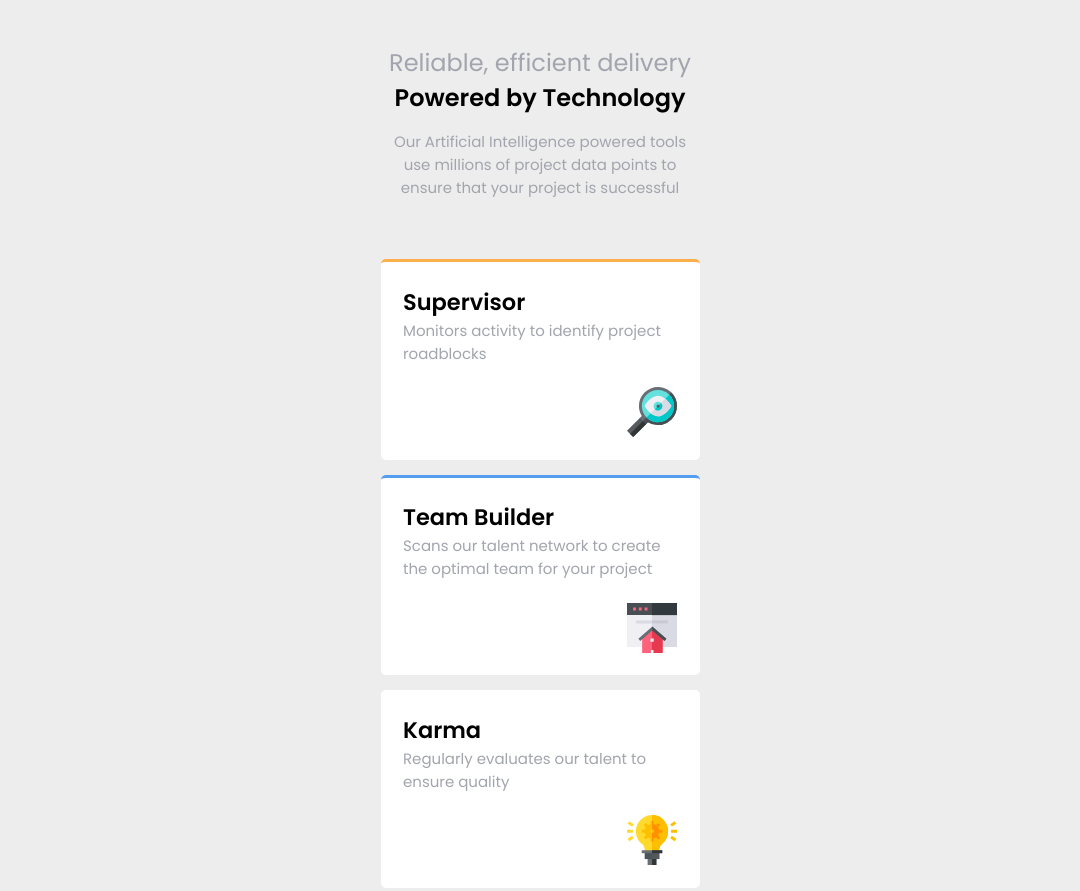
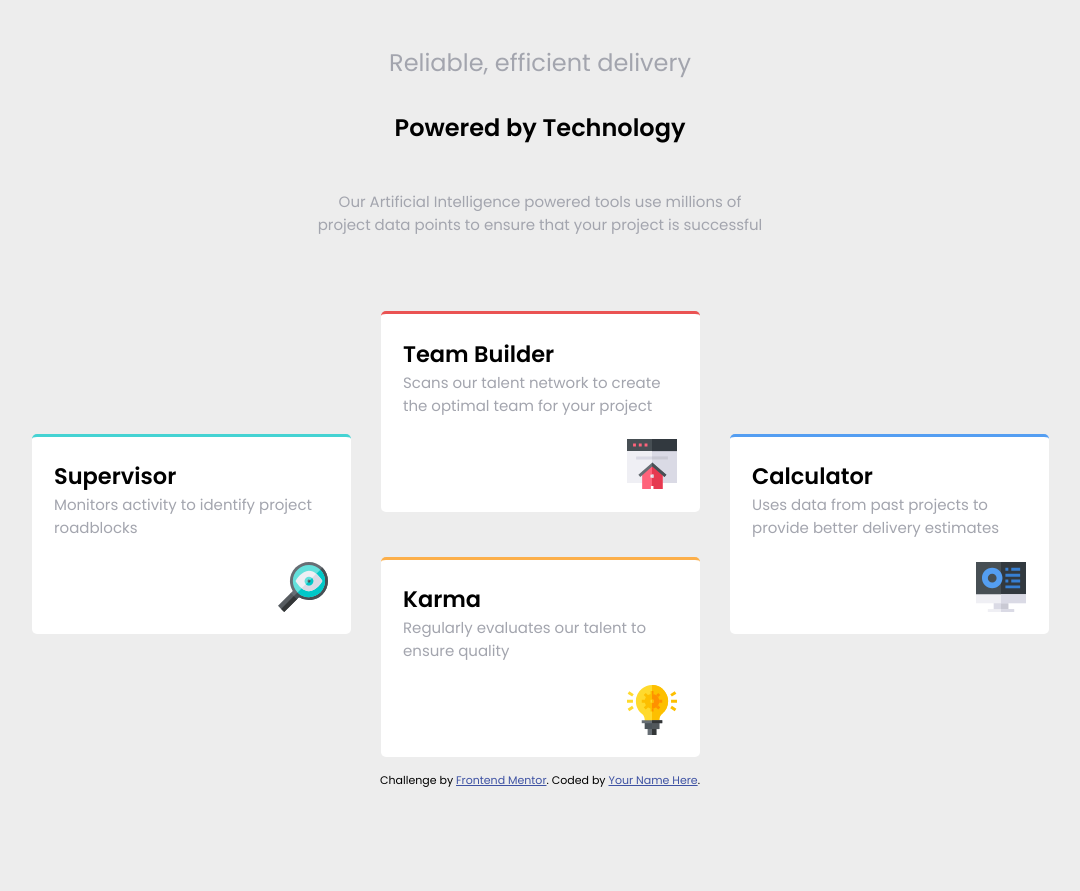
Before and after one commit to tonage72/four-card-feature-section-master, a plain HTML site: page index.html in a window 1280 px wide. Shown: the top 891 px of the page, without its empty margins (100-1180 px from the left). After the commit the page ends 845 px from the top, so only its background shows below. Drawn offline with Linux system fonts and the light colour scheme.

Commit message:
Almost got it. Working on website size.

```diff
--- a/css/styles.css
+++ b/css/styles.css
@@ -67,19 +67,19 @@ main p:nth-child(3) {
 	margin-top: 1rem;
 }
 
-.card:nth-child(2) {
+.card:nth-child(4) {
 	border-top: 3px solid hsl(180, 62%, 55%);
 }
 
-.card:nth-child(3) {
+.card:nth-child(5) {
 	border-top: 3px solid hsl(0, 78%, 62%);
 }
 
-.card:nth-child(4) {
+.card:nth-child(6) {
 	border-top: 3px solid hsl(34, 97%, 64%);
 }
 
-.card:nth-child(5) {
+.card:nth-child(7) {
 	border-top: 3px solid hsl(212, 86%, 64%);
 }
 
@@ -103,6 +103,55 @@ footer {
 	padding-bottom: 3rem;
 }
 
+@media (min-width: 1025px) {
+	main {
+		display: grid;
+		grid-template-columns: auto auto auto;
+		grid-template-rows: auto auto auto auto auto;
+		grid-template-areas:
+			"rel-text rel-text rel-text"
+			"pow-text pow-text pow-text"
+			"our-text our-text our-text"
+			"sup-card tea-card cal-card"
+			"sup-card kar-card cal-card";
+		gap: 2rem;
+	}
+
+	main p:nth-child(1) {
+		grid-area: rel-text;
+		margin: 0 auto 0 auto;
+	}
+
+	main p:nth-child(2) {
+		grid-area: pow-text;
+		margin: 0 auto 0 auto;
+	}
+
+	main p:nth-child(3) {
+		grid-area: our-text;
+		margin: 0 auto 0 auto;
+		max-width: 450px;
+		margin-bottom: 2rem;
+		margin-top: 1rem;
+	}
+
+	.card:nth-child(4) {
+		grid-area: sup-card;
+	}
+
+	.card:nth-child(5) {
+		grid-area: tea-card;
+	}
+
+	.card:nth-child(6) {
+		grid-area: kar-card;
+	}
+
+	.card:nth-child(7) {
+		grid-area: cal-card;
+	}
+}
+
 .attribution {
 	font-size: 11px;
 	text-align: center;
```
